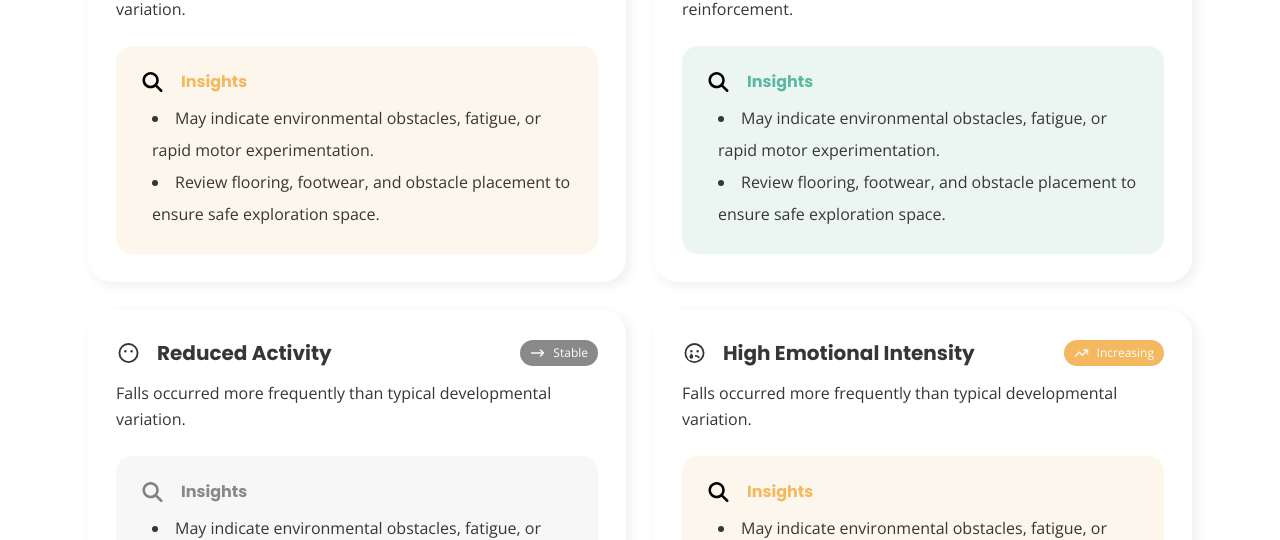
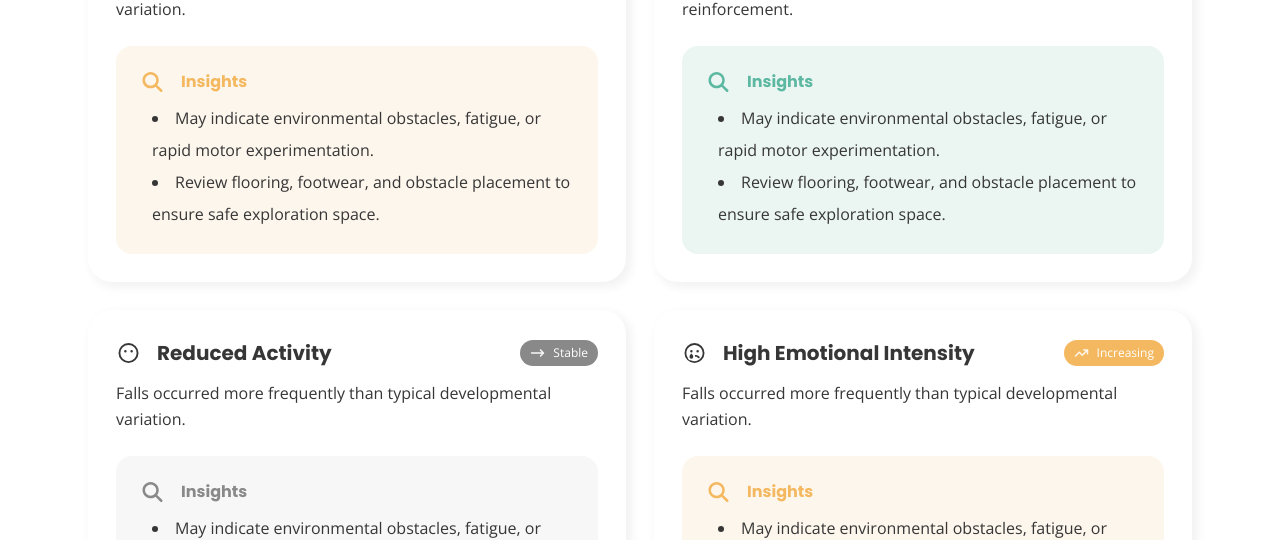
Before and after one commit to Gold-1234/vision_hackathon, a React (Vite) app in the folder frontend/: page /trends in a window 1280 px wide. Shown: the part 270-810 px from the top of the page. Built offline with nearby package versions, Linux system fonts and the light colour scheme.

Commit message:
fix colro icon

```diff
--- a/frontend/src/components/growth-trends/InsightCard.jsx
+++ b/frontend/src/components/growth-trends/InsightCard.jsx
@@ -21,11 +21,11 @@ function InsightCard({ value }) {
   }
 
   return (
-    <div className={`${bgColor} flex flex-col gap-2 p-6 rounded-2xl`}>
+    <div className={`${bgColor} flex flex-col gap-2 p-6 rounded-2xl `}>
       <div className="flex items-center gap-4">
         <FontAwesomeIcon
           icon={faMagnifyingGlass}
-          style={{ color: textColor }}
+          style={{ color: iconColor }}
           size="lg"
         />
         <h5 className={`${textColor} h5`}>Insights</h5>
```
